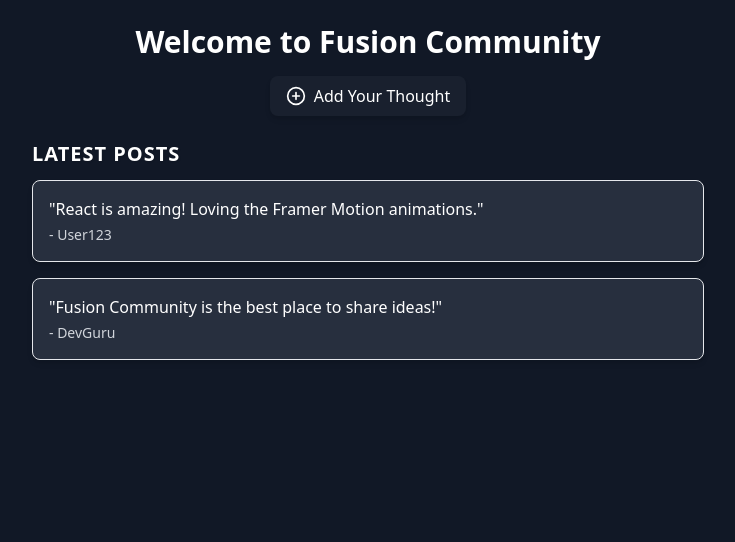
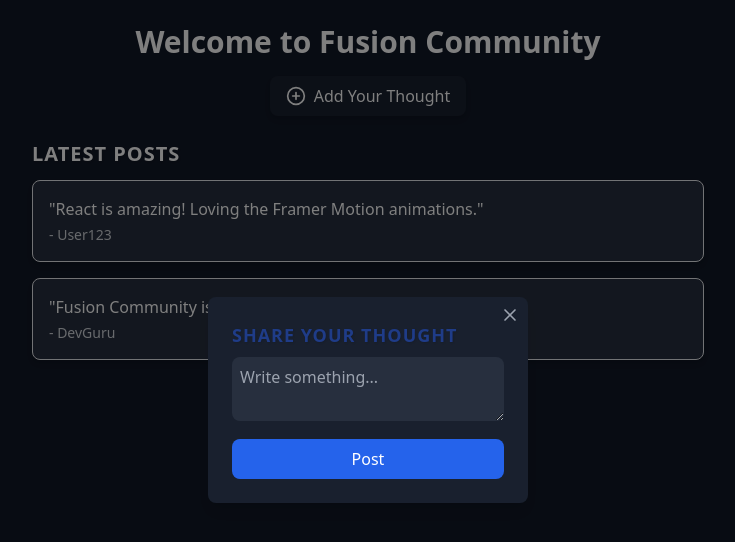
Before and after one commit to tarun824/HackThisFall_InterestFusion, a React (Vite) app in the folder frontend/: page /community in a window 1280 px wide. Both pictures are taken after a click on the button "Add Your Thought". Shown: the top 542 px of the page, without its empty margins (272-1007 px from the left). Built offline with nearby package versions, Linux system fonts and the light colour scheme.

Commit message:
added modal

```diff
--- a/frontend/src/components/Community.jsx
+++ b/frontend/src/components/Community.jsx
@@ -1,8 +1,10 @@
-import React from "react";
+import React, { useState } from "react";
 import { motion } from "framer-motion";
-import { Users, Lightbulb, PlusCircle } from "lucide-react";
+import { PlusCircle, X } from "lucide-react";
 
 const Community = () => {
+  const [isModalOpen, setIsModalOpen] = useState(false);
+
   return (
     <motion.div
       initial={{ opacity: 0 }}
@@ -27,6 +29,7 @@ const Community = () => {
         whileTap={{ scale: 0.9, rotate: -5 }}
         transition={{ type: "spring", stiffness: 300 }}
         className="flex items-center gap-2 px-4 py-2 bg-[#19202E] text-white rounded-lg shadow-md hover:bg-[#1D2432] transition"
+        onClick={() => setIsModalOpen(true)}
       >
         <PlusCircle size={20} /> Add Your Thought
       </motion.button>
@@ -69,6 +72,43 @@ const Community = () => {
           </motion.div>
         </div>
       </motion.div>
+
+      {/* Modal */}
+      {isModalOpen && (
+        <motion.div
+          initial={{ opacity: 0, scale: 0.8 }}
+          animate={{ opacity: 1, scale: 1 }}
+          exit={{ opacity: 0, scale: 0.8 }}
+          transition={{ duration: 0.3 }}
+          className="fixed inset-0 flex items-center justify-center bg-black bg-opacity-50"
+        >
+          <motion.div
+            initial={{ opacity: 0, y: -50 }}
+            animate={{ opacity: 1, y: 0 }}
+            exit={{ opacity: 0, y: -50 }}
+            transition={{ type: "spring", stiffness: 100 }}
+            className="bg-[#19202E] p-6 rounded-lg shadow-lg w-80 text-white relative"
+          >
+            <button
+              className="absolute top-2 right-2 text-gray-400 hover:text-white"
+              onClick={() => setIsModalOpen(false)}
+            >
+              <X size={20} />
+            </button>
+            <h2 className="text-lg font-semibold mb-2">Share Your Thought</h2>
+            <textarea
+              className="w-full p-2 rounded-lg bg-[#272F3E] text-white focus:outline-none"
+              placeholder="Write something..."
+            ></textarea>
+            <button
+              className="mt-3 px-4 py-2 bg-blue-600 hover:bg-blue-700 rounded-lg w-full"
+              onClick={() => setIsModalOpen(false)}
+            >
+              Post
+            </button>
+          </motion.div>
+        </motion.div>
+      )}
     </motion.div>
   );
 };
```
